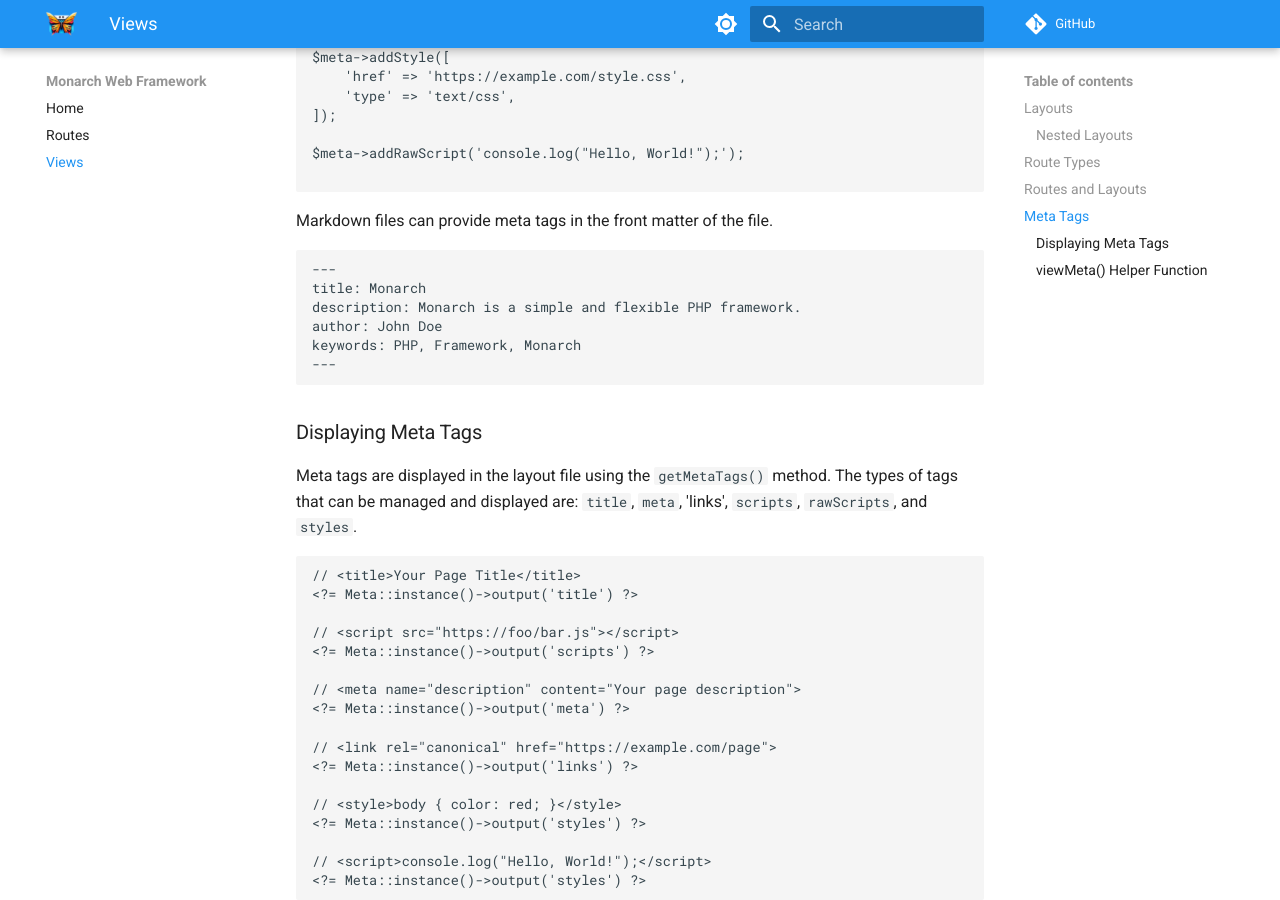
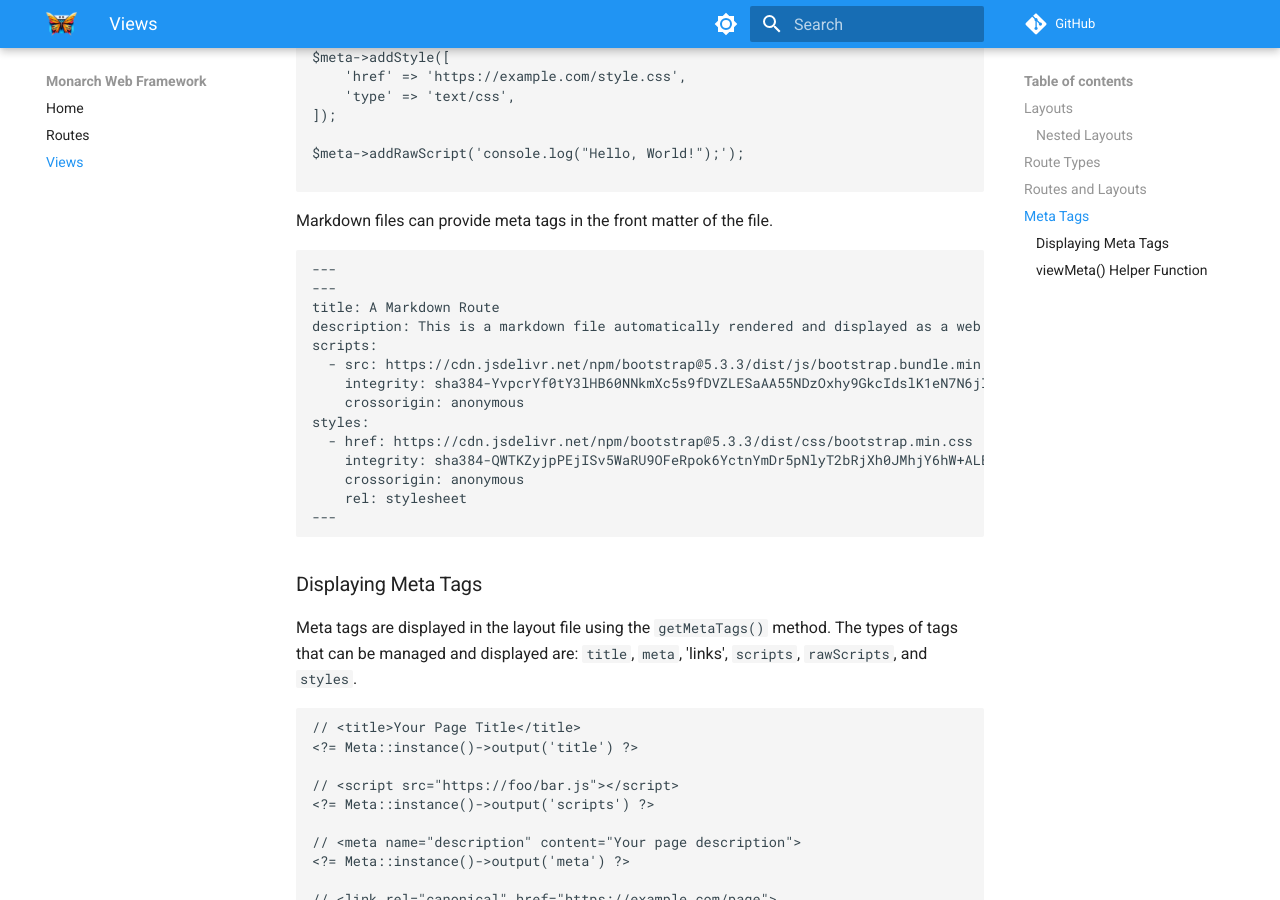
Before and after one commit to lonnieezell/monarch, an MkDocs documentation site: the page built from _docs/views.md, in a window 1280 px wide and 900 px high, scrolled down 2816 px. Built offline with MkDocs 1.6.1 and Material for MkDocs 9.7.7, drawn with Linux system fonts in a browser that asks for light colours; a script that is not in the unit is left out; comment, search, counter and statistics services are not loaded.

Commit message:
Update to view docs for MetaTags

````diff
--- a/_docs/views.md
+++ b/_docs/views.md
@@ -124,10 +124,18 @@ Markdown files can provide meta tags in the front matter of the file.
 
 ```yaml
 ---
-title: Monarch
-description: Monarch is a simple and flexible PHP framework.
-author: John Doe
-keywords: PHP, Framework, Monarch
+---
+title: A Markdown Route
+description: This is a markdown file automatically rendered and displayed as a web page.
+scripts:
+  - src: https://cdn.jsdelivr.net/npm/bootstrap@5.3.3/dist/js/bootstrap.bundle.min.js
+    integrity: sha384-YvpcrYf0tY3lHB60NNkmXc5s9fDVZLESaAA55NDzOxhy9GkcIdslK1eN7N6jIeHz
+    crossorigin: anonymous
+styles:
+  - href: https://cdn.jsdelivr.net/npm/bootstrap@5.3.3/dist/css/bootstrap.min.css
+    integrity: sha384-QWTKZyjpPEjISv5WaRU9OFeRpok6YctnYmDr5pNlyT2bRjXh0JMhjY6hW+ALEwIH
+    crossorigin: anonymous
+    rel: stylesheet
 ---
 ```
 
````
